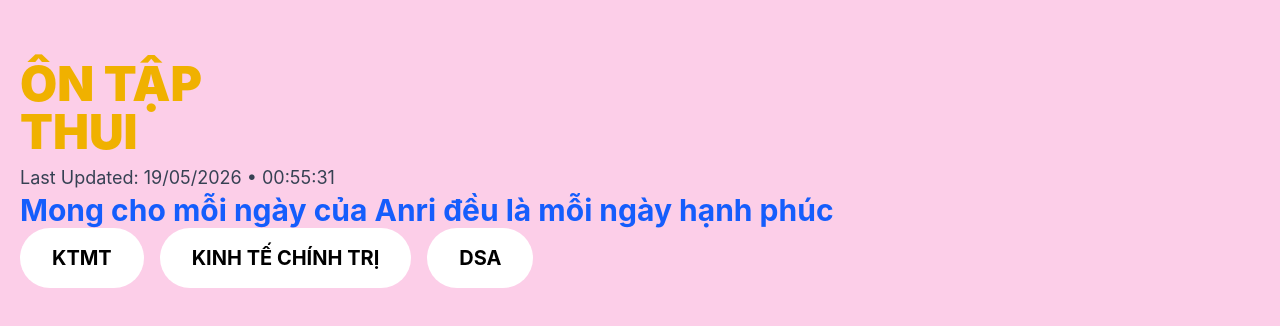
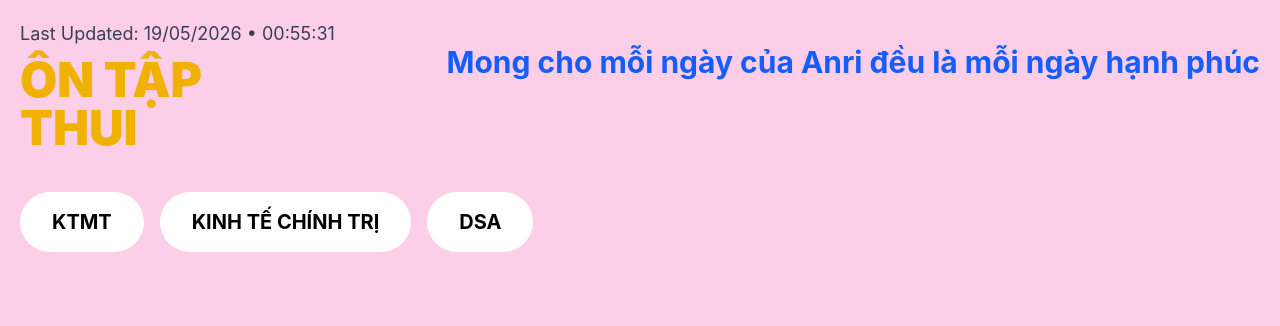
Before and after one commit to binhdangiuu/binanri, a React (Vite) app: page / in a window 1280 px wide. Shown: the top 326 px of the page. Built offline with nearby package versions, Linux system fonts and the light colour scheme.

Commit message:
add save progress and question context

```diff
--- a/src/App.jsx
+++ b/src/App.jsx
@@ -233,21 +233,25 @@ export default function App() {
     <div className="min-h-screen bg-pink-200 p-5">
 
       {/* HEADER */}
-      <div className="flex items-center gap-10 mb-10">
-          </div>
-        <h1 className="text-5xl font-black text-yellow-500 leading-none">
-          ÔN TẬP
-          <br />
-          THUI
-        </h1>
+      <div className="flex justify-between items-start mb-10">
 
-        <p className="text-gray-700 text-lg mt-2">
-          Last Updated: 19/05/2026 • 00:55:31
-        </p>
-
+        {/* LEFT */}
         <div>
 
-        <div className="text-3xl font-bold text-blue-600">
+          <p className="text-gray-700 text-lg mb-2">
+            Last Updated: 19/05/2026 • 00:55:31
+          </p>
+
+          <h1 className="text-5xl font-black text-yellow-500 leading-none">
+            ÔN TẬP
+            <br />
+            THUI
+          </h1>
+
+        </div>
+
+        {/* RIGHT */}
+        <div className="text-3xl font-bold text-blue-600 mt-6">
           Mong cho mỗi ngày của Anri đều là mỗi ngày hạnh phúc
         </div>
 
```
